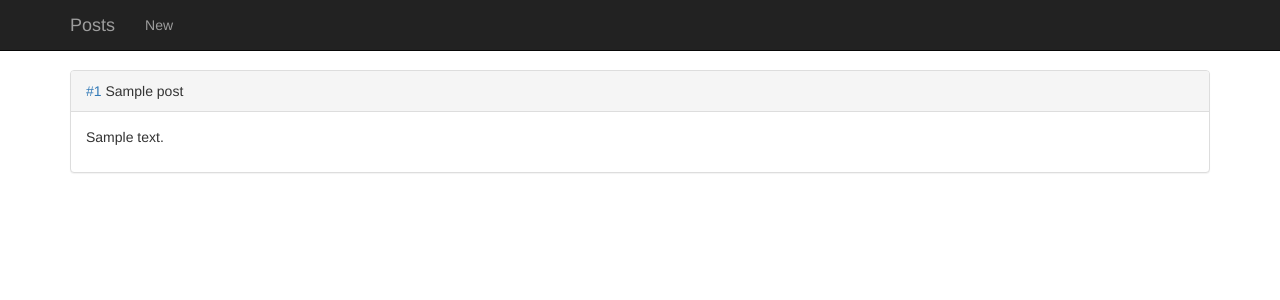
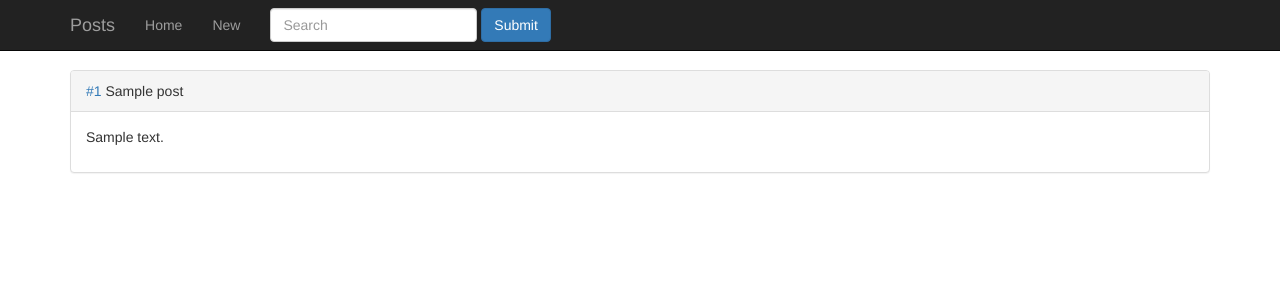
Before and after one commit to viktor-prutyanov/vp_blog, a Django app: page /posts/ in a window 1280 px wide. Shown: the top 300 px of the page. Run offline with Django 3.2, Linux system fonts and the light colour scheme; tables that the repository leaves empty hold one stand-in row (values such as "Sample post"); some libraries are stand-ins or nearby versions.

Commit message:
Add search

```diff
--- /dev/null
+++ b/blog_posts/static/search.js
@@ -0,0 +1,22 @@
+function search() {
+	var search_str = document.getElementById("search-input").value;
+	var posts = document.getElementsByClassName("post");
+
+	Array.from(posts).forEach(function(post) {
+		post.classList.remove("panel-success");
+	});
+
+	var found = false;
+
+	Array.from(posts).forEach(function(post) {
+		var text = post.getElementsByClassName("panel-body")[0].innerHTML;
+		if (text.indexOf(search_str) != -1) {
+			post.classList.add("panel-success");
+			found = true;
+		}
+	});
+
+	if (!found) {
+		alert("Nothing found");
+	}
+}
--- a/blog_posts/templates/blog_posts/post_list.html
+++ b/blog_posts/templates/blog_posts/post_list.html
@@ -7,6 +7,7 @@
     <link rel="stylesheet" href="https://maxcdn.bootstrapcdn.com/bootstrap/3.3.7/css/bootstrap.min.css" integrity="sha384-BVYiiSIFeK1dGmJRAkycuHAHRg32OmUcww7on3RYdg4Va+PmSTsz/K68vbdEjh4u" crossorigin="anonymous">
     <script src="https://maxcdn.bootstrapcdn.com/bootstrap/3.3.7/js/bootstrap.min.js" integrity="sha384-Tc5IQib027qvyjSMfHjOMaLkfuWVxZxUPnCJA7l2mCWNIpG9mGCD8wGNIcPD7Txa" crossorigin="anonymous"></script>
     <link rel="stylesheet" href="/static/style.css">
+    <script src="/static/search.js"></script>
   </head>
   <body>
     <nav class="navbar navbar-fixed-top navbar-inverse">
@@ -16,14 +17,15 @@
         </div>
         <div class="collapse navbar-collapse" id="bs-example-navbar-collapse-1">
           <ul class="nav navbar-nav">
+            <li><a href="/index.html">Home</a></li>
             <li><a href="{% url "blog_posts:post_new" %}">New</a></li>
           </ul>
-          <!--<form class="navbar-form navbar-left">
+          <div class="navbar-form navbar-left">
             <div class="form-group">
-              <input type="text" class="form-control" placeholder="Search">
+              <input type="text" class="form-control" placeholder="Search" id="search-input">
             </div>
-            <button type="submit" class="btn btn-primary">Submit</button>
-          </form>-->
+            <button type="submit" class="btn btn-primary" onclick="search()">Submit</button>
+          </div>
         </div>
       </div>
     </nav>
@@ -31,7 +33,7 @@
       {% for post in object_list %}
         <div class="row">
           <div class="col-md-12">
-            <div class="panel panel-default">
+            <div class="panel panel-default post">
               <div class="panel-heading">
                 <a href="{% url "blog_posts:post_edit" post.id %}">#{{ post.id }}</a> {{ post.title }}
               </div>
@@ -39,8 +41,6 @@
                 <p>{{ post.text }}</p>
               </div>
             </div>
-            <!--<p>Post ID: <a href="{% url "blog_posts:post_edit" post.id %}">{{ post.id }}</a></p>-->
-            <!--<a href="{% url "blog_posts:post_delete" post.id %}">Delete</a>-->
           </div>
         </div>
       {% endfor %}
```
